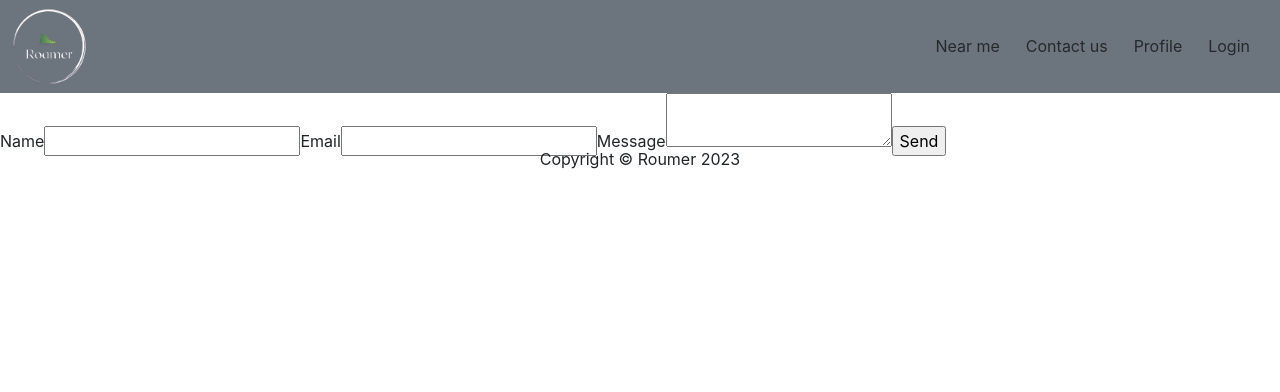
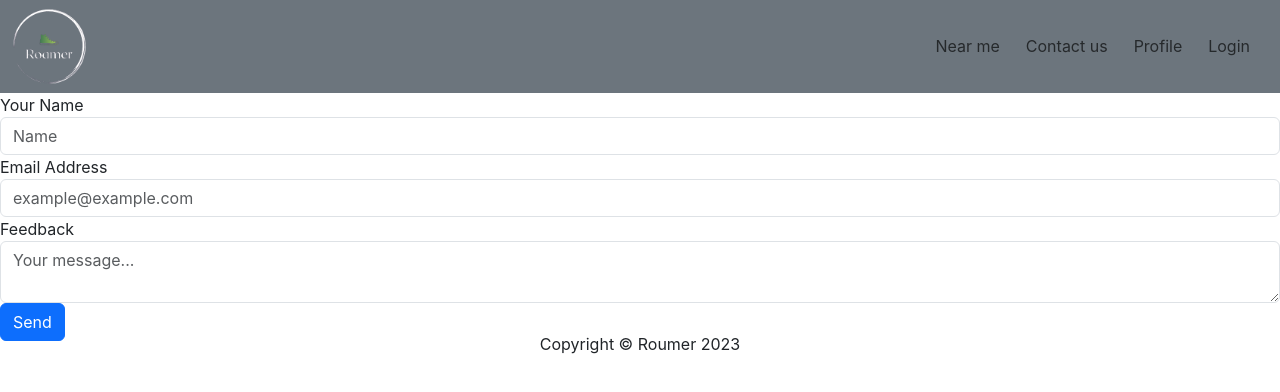
Before and after one commit to Nulula/roamer, a React (Create React App) app: page / in a window 1280 px wide. Shown: the top 392 px of the page. Built offline with nearby package versions, Linux system fonts and the light colour scheme.

Commit message:
form changed to bootstrap form

```diff
--- a/src/components/Feedback.js
+++ b/src/components/Feedback.js
@@ -16,22 +16,47 @@ function Feedback() {
       )
       .then(
         (result) => {
+          console.log(result.text);
           console.log("Email has been sent");
+          form.current.reset();
         },
         (error) => {
+          console.log(error.text);
           console.log("Error");
         }
       );
   };
   return (
-    <form ref={form} onSubmit={sendEmail}>
-      <label>Name</label>
-      <input type="text" name="user_name" />
-      <label>Email</label>
-      <input type="email" name="user_email" />
-      <label>Message</label>
-      <textarea name="message" />
-      <input type="submit" value="Send" />
+    <form className="signup-form " ref={form} onSubmit={sendEmail}>
+      <div className="form-group">
+        <label>Your Name</label>
+        <input
+          className="form-control"
+          type="text"
+          placeholder="Name"
+          name="user_name"
+        />
+      </div>
+      <div className="form-group">
+        <label>Email Address</label>
+        <input
+          className="form-control"
+          type="email"
+          placeholder="example@example.com"
+          name="user_email"
+        />
+      </div>
+      <div className="form-group">
+        <label>Feedback</label>
+        <textarea
+          className="form-control"
+          name="message"
+          placeholder="Your message..."
+        />
+      </div>
+      <button className="btn btn-primary" value="submit" type="submit">
+        Send
+      </button>
     </form>
   );
 }
```
